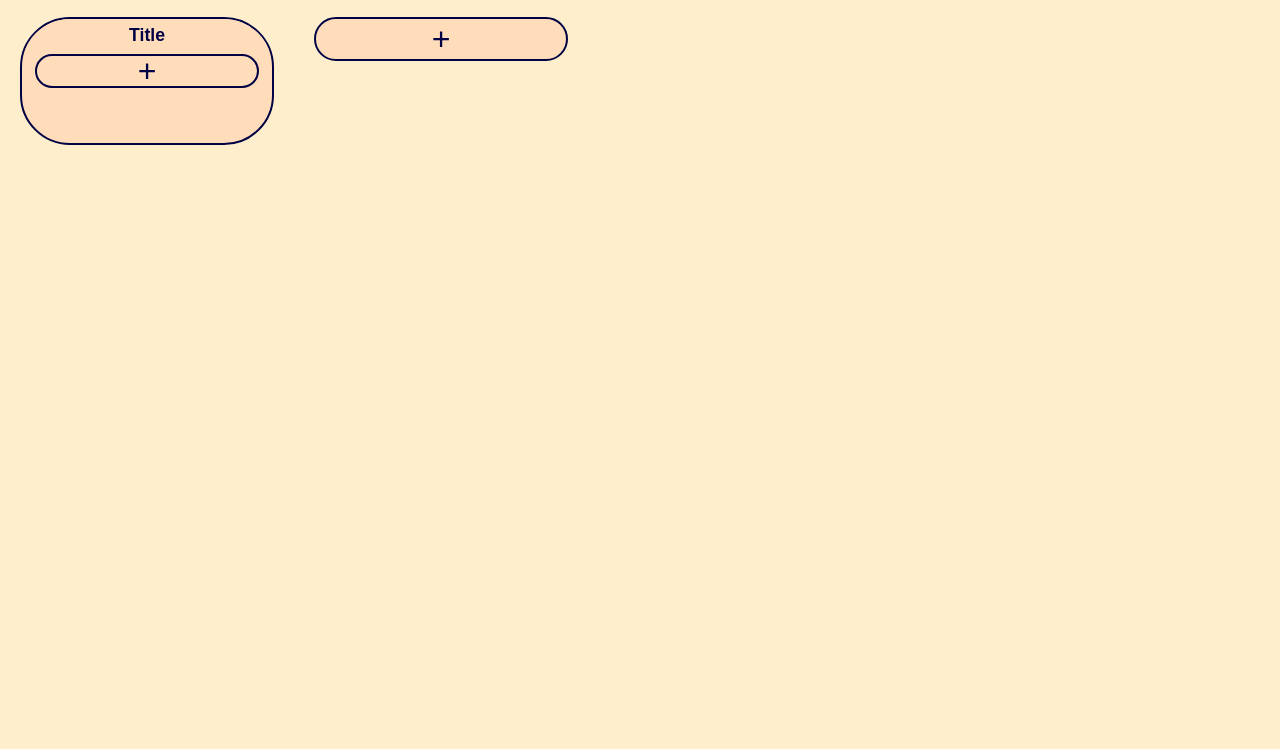
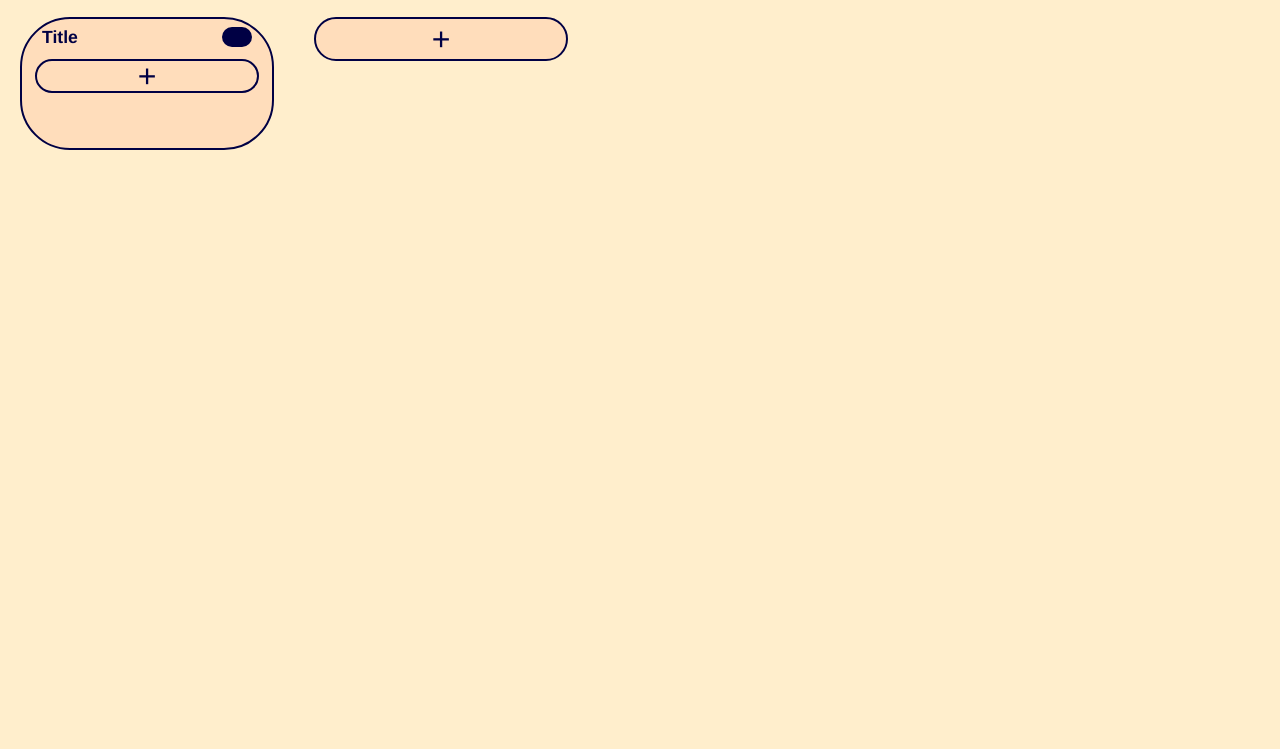
Before and after one commit to astranema/toDoSite, a plain HTML site: page site/site.html in a window 1280 px wide. Shown: the part 51-800 px from the top of the page. Drawn offline with Linux system fonts and the light colour scheme.

Commit message:
Added delete list button, etc.
Added delete list button for lists
Made header for lists a flexbox containing the title and the delete button
deleted a few unnecessary css variables

```diff
--- a/site/script.js
+++ b/site/script.js
@@ -20,7 +20,16 @@ function addList() {
 	// making the header
 	const listHeader = document.createElement("div");
 	listHeader.classList.add("list-header");
-	listHeader.textContent = "Title";
+	// making the header title
+	const listHeaderTitle = document.createElement("div");
+	listHeaderTitle.classList.add("list-header-title");
+	listHeaderTitle.textContent = "Title";
+	// making the trash button
+	const deleteList = document.createElement("div");
+	deleteList.classList.add("delete-list");
+	deleteList.addEventListener("click", function () {
+		list.remove();
+	})
 	// making the + button
 	const addTaskButton = document.createElement("div");
 	addTaskButton.textContent = "+";
@@ -32,6 +41,8 @@ function addList() {
 	listContainer.appendChild(list);
 	list.appendChild(listHeader);
 	list.appendChild(addTaskButton);
+	listHeader.appendChild(deleteList);
+	listHeader.appendChild(listHeaderTitle);
 }
 
 function addTask(list) {
--- a/site/site.html
+++ b/site/site.html
@@ -10,7 +10,7 @@
 <body>
     <div class="header">
         <div style="margin-right: auto; margin-left:10px">
-            <h1 style="text-align:center;">My List &lt;3</h1>
+            <h1>My List &lt;3</h1>
         </div>
         <div id="dark-mode-button" class="dark-mode-button"></div>
     </div>
--- a/site/styles.css
+++ b/site/styles.css
@@ -9,7 +9,7 @@
 	margin: 0;
 	color: var(--text-color);
 	border-color: var(--text-color);
-	font-family: Arial, Helvetica, sans-serif;
+	font-family: Helvetica;
 }
 
 .header {
@@ -18,20 +18,36 @@
 	padding-bottom: 10px;
 	padding-top: 10px;
 	border-bottom: 2px solid;
+	margin-bottom: 20px;
 	display: flex;
-	margin-bottom: 20px;
+}
+
+.list-header-title {
+	margin-right: auto;
+	margin-left: 20px;
+	font-weight: 600;
+	font-size: 1.1rem;
 }
 
 .list-header {
-	background-color: var(--header-color);
-	text-align: center;
-	z-index: 1;
-	padding-top: 6px;
-	padding-bottom: 3px;
-	font-weight: 600;
-	font-size: 1.1rem;
+	padding-top: 8px;
+	padding-bottom: 7px;
 	width: 250px;
-	order: -2;
+	height: 20px;
+	order: -1;
+	display: flex;
+	justify-content: center;
+	flex-direction: row;
+}
+
+.delete-list {
+	corner-shape: squircle;
+	border-radius: 30px;
+	margin-right: 20px;
+	background-color: var(--text-color);
+	width: 30px;
+	cursor: pointer;
+	order: 1;
 }
 
 .list {
@@ -60,7 +76,6 @@
 	margin-right: 20px;
 	margin-left: 20px;
 	border: 2px solid;
-	overflow: hidden;
 	display: flex;
 	justify-content: center;
 	align-items: center;
@@ -86,7 +101,6 @@
 	border-radius: 30px;
 	margin-right: 10px;
 	background-color: var(--text-color);
-	color: var(--header-color);
 	width: 30px;
 	cursor: pointer;
 }
@@ -97,7 +111,6 @@
 	border-color: var(--text-color);
 	border: 2px solid;
 	width: 220px;
-	text-align: center;
 	corner-shape: squircle;
 	border-radius: 30px;
 	height: 30px;
@@ -107,7 +120,7 @@
 	justify-content: center;
 	align-items: center;
 	font-size: 2rem;
-	order: -1;
+	order: 1;
 	cursor: pointer;
 }
 
```
